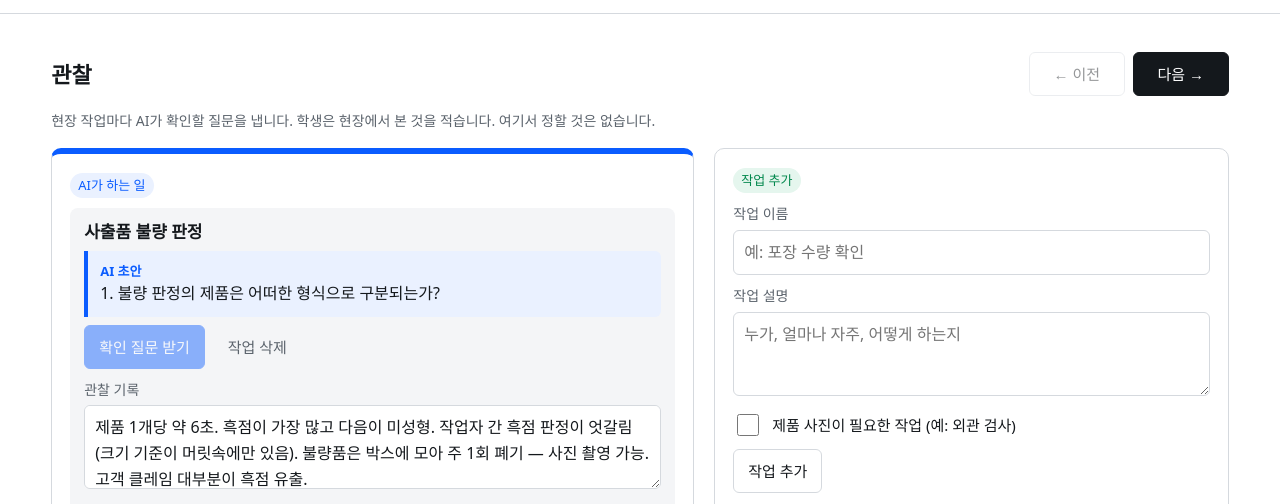
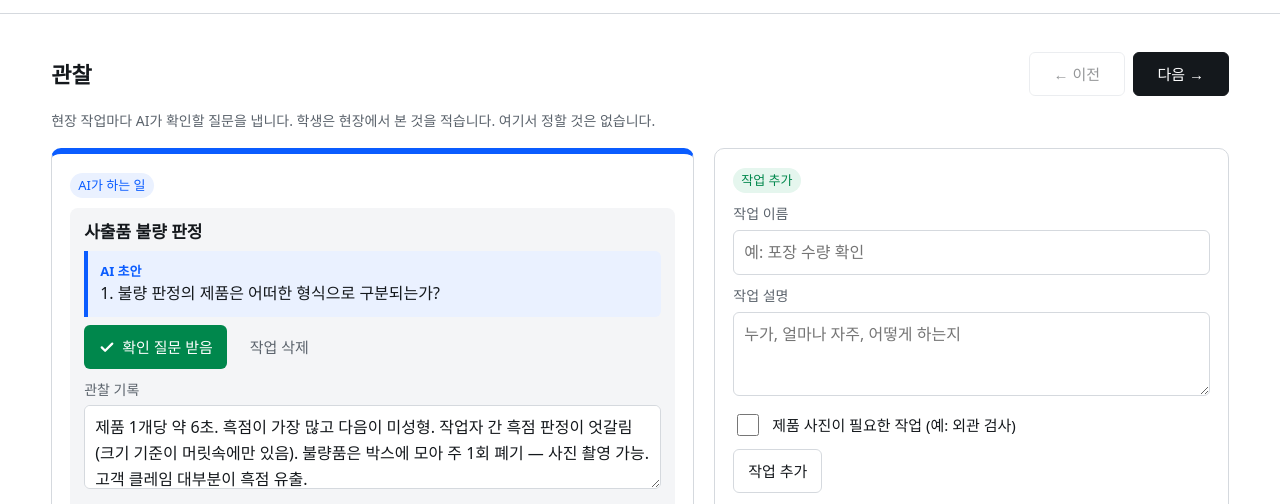
Before and after one commit to astarute/ai-automation-helper, a plain HTML site: page index.html in a window 1280 px wide. Shown: the part 247-751 px from the top of the page. Drawn offline with Linux system fonts and the light colour scheme; a web font is replaced by a local one.

Commit message:
확인 질문을 받은 작업은 버튼 대신 체크 표시
Co-Authored-By: Claude Opus 5.5 <noreply@anthropic.com>
Claude-Session: https://claude.ai/code/session_0165FW3EMgfkc3FXcvBY7Wq9

```diff
--- a/index.html
+++ b/index.html
@@ -78,6 +78,7 @@ pre{white-space:pre-wrap;background:var(--panel);padding:12px;border-radius:6px;
 .phs figcaption{padding:6px}.phs input{min-height:36px;padding:4px 6px;font-size:14px}.phs button{min-height:36px;padding:4px 8px;font-size:13px;width:100%;margin-top:4px}
 .filebtn{display:flex;align-items:center;justify-content:center;min-height:44px;margin:0;padding:8px 14px;border:1px solid var(--line);border-radius:6px;background:var(--bg);color:var(--ink);font-size:15px;font-weight:500;cursor:pointer}.filebtn:hover{border-color:var(--ink)}.vh{position:absolute;width:1px;height:1px;opacity:0;overflow:hidden}.vh:focus-visible+*,.filebtn:focus-within{outline:3px solid var(--blue)}
 .stagehead{display:flex;flex-wrap:wrap;gap:10px 16px;align-items:center;justify-content:space-between;margin-bottom:6px}.stagehead h2{margin:0}.pn{display:flex;gap:8px}.pn button{min-width:96px}.pn .fin{background:var(--green)!important;border-color:var(--green)!important;color:#fff!important}.pn .nx:not(:disabled){background:var(--ink);border-color:var(--ink);color:var(--bg)}
+.gotq{display:inline-flex;align-items:center;gap:6px;min-height:44px;padding:8px 14px;border-radius:6px;background:var(--green);color:#fff;font-size:15px;font-weight:500}.gotq svg{width:18px;height:18px}
 .pcbox{border:2px solid var(--green);background:var(--greenBg);border-radius:8px;padding:12px;margin-top:12px}
 #pv .box{border-top-color:var(--green);max-width:1000px}#pv img{display:block;max-width:100%;max-height:72vh;margin:0 auto;border-radius:6px}
 .toast{position:fixed;bottom:16px;left:50%;transform:translateX(-50%);background:var(--ink);color:var(--bg);padding:10px 16px;border-radius:8px;font-size:15px;opacity:0;transition:opacity .2s;pointer-events:none;z-index:10}
@@ -350,7 +351,7 @@ V.observe=p=>`<h2>관찰</h2><p class="note">현장 작업마다 AI가 확인할
  <div class="cols"><div class="col aiC"><span class="tag t-ai">AI가 하는 일</span>
   ${p.tasks.map(t=>`<div class="card"><h3>${esc(t.name)}</h3>${t.desc?`<p class="note" style="margin:0">${esc(t.desc)}</p>`:''}
    ${t.obsQ.length?`<div class="draft">${t.obsQ.map((q,i)=>`${i+1}. ${esc(q)}`).join('\n')}</div>`:''}
-   <div class="row">${samp||(t.demoQ&&t.demoQ.length&&!t.obsQ.length)?`<button class="ai" id="oq-${t.id}">확인 질문 받기</button>`:aiBtn('oq-'+t.id,'확인 질문 받기')}<button class="ghost" data-del="${t.id}">작업 삭제</button></div>
+   <div class="row">${t.obsQ.length?'<span class="gotq" title="확인 질문을 받았습니다"><svg viewBox="0 0 24 24" aria-hidden="true" fill="none" stroke="currentColor" stroke-width="3" stroke-linecap="round" stroke-linejoin="round"><path d="M5 12.5l4.5 4.5L19 7.5"/></svg>확인 질문 받음</span>':samp||(t.demoQ&&t.demoQ.length)?`<button class="ai" id="oq-${t.id}">확인 질문 받기</button>`:aiBtn('oq-'+t.id,'확인 질문 받기')}<button class="ghost" data-del="${t.id}">작업 삭제</button></div>
    <label for="oa-${t.id}">관찰 기록</label><textarea id="oa-${t.id}" data-obs="${t.id}">${esc(t.obsA)}</textarea>
    ${t.photo||photosOf(t.id).length?photoBox(t):''}</div>`).join('')}
  <datalist id="phLabels">${LABELS.map(l=>`<option value="${l}">`).join('')}</datalist>
```
